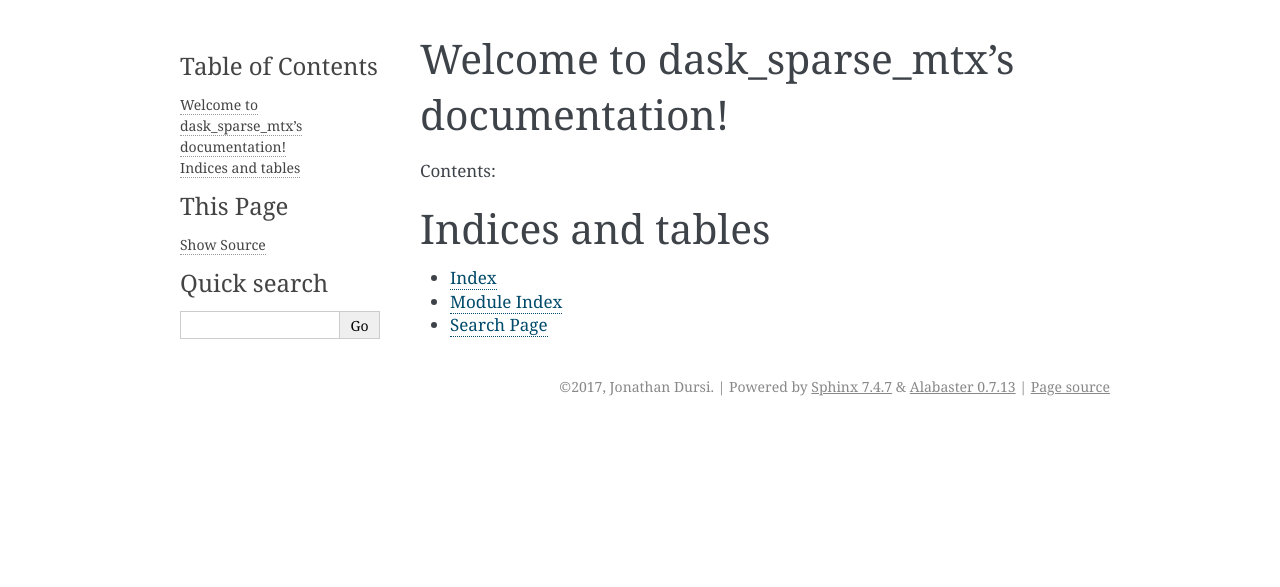
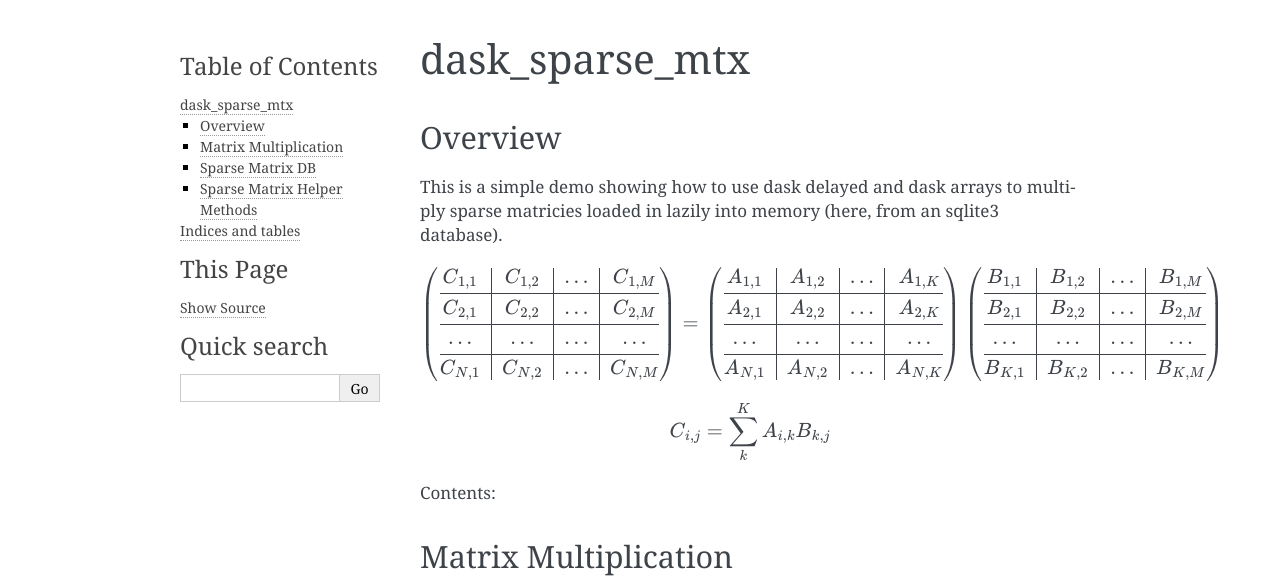
Before and after one commit to ljdursi/dask-sparse-mtx, a Sphinx documentation site: the page built from docs/index.rst, in a window 1280 px wide. Shown: the top 587 px of the page. Built offline with Sphinx 7.4.7, drawn with Linux system fonts in a browser that asks for light colours; formulas are drawn with MathJax 3; some of the changed text lies outside the part shown; grey boxes are pictures that could not be loaded.

Commit message:
Let's start adding a little documentation

```diff
--- a/docs/conf.py
+++ b/docs/conf.py
@@ -1,7 +1,7 @@
 # -*- coding: utf-8 -*-
 #
-# dask_sparse_mtx documentation build configuration file, created by
-# sphinx-quickstart on Mon Jul 31 22:36:07 2017.
+# dask-sparse-mtx documentation build configuration file, created by
+# sphinx-quickstart on Fri Aug  4 16:54:16 2017.
 #
 # This file is execfile()d with the current directory set to its
 # containing dir.
@@ -31,7 +31,9 @@
 # ones.
 extensions = [
     'sphinx.ext.autodoc',
-    'sphinx.ext.mathjax',
+    'sphinx.ext.imgmath',
+    'sphinx.ext.viewcode',
+    'sphinx.ext.githubpages',
 ]
 
 # Add any paths that contain templates here, relative to this directory.
@@ -51,7 +53,7 @@
 master_doc = 'index'
 
 # General information about the project.
-project = u'dask_sparse_mtx'
+project = u'dask-sparse-mtx'
 copyright = u'2017, Jonathan Dursi'
 author = u'Jonathan Dursi'
 
@@ -136,7 +138,7 @@
 # The name for this set of Sphinx documents.
 # "<project> v<release> documentation" by default.
 #
-# html_title = u'dask_sparse_mtx v0.1'
+# html_title = u'dask-sparse-mtx v0.1'
 
 # A shorter title for the navigation bar.  Default is the same as html_title.
 #
@@ -236,7 +238,7 @@
 # html_search_scorer = 'scorer.js'
 
 # Output file base name for HTML help builder.
-htmlhelp_basename = 'dask_sparse_mtxdoc'
+htmlhelp_basename = 'dask-sparse-mtxdoc'
 
 # -- Options for LaTeX output ---------------------------------------------
 
@@ -262,7 +264,7 @@
 # (source start file, target name, title,
 #  author, documentclass [howto, manual, or own class]).
 latex_documents = [
-    (master_doc, 'dask_sparse_mtx.tex', u'dask\\_sparse\\_mtx Documentation',
+    (master_doc, 'dask-sparse-mtx.tex', u'dask-sparse-mtx Documentation',
      u'Jonathan Dursi', 'manual'),
 ]
 
@@ -304,7 +306,7 @@
 # One entry per manual page. List of tuples
 # (source start file, name, description, authors, manual section).
 man_pages = [
-    (master_doc, 'dask_sparse_mtx', u'dask_sparse_mtx Documentation',
+    (master_doc, 'dask-sparse-mtx', u'dask-sparse-mtx Documentation',
      [author], 1)
 ]
 
@@ -319,8 +321,8 @@
 # (source start file, target name, title, author,
 #  dir menu entry, description, category)
 texinfo_documents = [
-    (master_doc, 'dask_sparse_mtx', u'dask_sparse_mtx Documentation',
-     author, 'dask_sparse_mtx', 'One line description of project.',
+    (master_doc, 'dask-sparse-mtx', u'dask-sparse-mtx Documentation',
+     author, 'dask-sparse-mtx', 'One line description of project.',
      'Miscellaneous'),
 ]
 
--- a/docs/index.rst
+++ b/docs/index.rst
@@ -3,14 +3,50 @@
    You can adapt this file completely to your liking, but it should at least
    contain the root `toctree` directive.
 
-Welcome to dask_sparse_mtx's documentation!
-===========================================
+dask_sparse_mtx
+===============
+
+Overview
+--------
+
+This is a simple demo showing how to use dask delayed and dask arrays
+to multiply sparse matricies loaded in lazily into memory (here, from
+an sqlite3 database).
+
+
+
+.. math:: \left( \begin{array}{c|c|c|c} C_{1,1} & C_{1,2} & \dots & C_{1,M} \\ \hline C_{2,1} & C_{2,2} & \dots & C_{2,M} \\ \hline \dots & \dots & \dots & \dots \\ \hline C_{N,1} & C_{N,2} & \dots & C_{N,M} \\ \end{array} \right ) = \left( \begin{array}{c|c|c|c} A_{1,1} & A_{1,2} & \dots & A_{1,K} \\ \hline A_{2,1} & A_{2,2} & \dots & A_{2,K} \\ \hline \dots & \dots & \dots & \dots \\ \hline A_{N,1} & A_{N,2} & \dots & A_{N,K} \\ \end{array} \right ) \left( \begin{array}{c|c|c|c} B_{1,1} & B_{1,2} & \dots & B_{1,M} \\ \hline B_{2,1} & B_{2,2} & \dots & B_{2,M} \\ \hline \dots & \dots & \dots & \dots \\ \hline B_{K,1} & B_{K,2} & \dots & B_{K,M} \\ \end{array} \right )
+
+.. math:: C_{i,j} = \sum_{k}^K A_{i,k} B_{k,j}
+
 
 Contents:
 
 .. toctree::
    :maxdepth: 2
 
+.. currentmodule:: dask_sparse_mtx
+
+Matrix Multiplication
+---------------------
+.. automethod::
+	dask_delayed_mult
+	dask_array_mult
+
+Sparse Matrix DB
+----------------
+.. automethod::
+	mtxdb_init
+	mtxdb_add_matrix_from_dict
+	mtxdb_read_chunk
+	mtxdb_matrix_shape
+
+Sparse Matrix Helper Methods
+-----------------------------
+.. automethod::
+	mtx_permutation
+	mtx_transpose
+	mtx_is_identity
 
 
 Indices and tables
```
Also changed, not shown: 1 other file.
